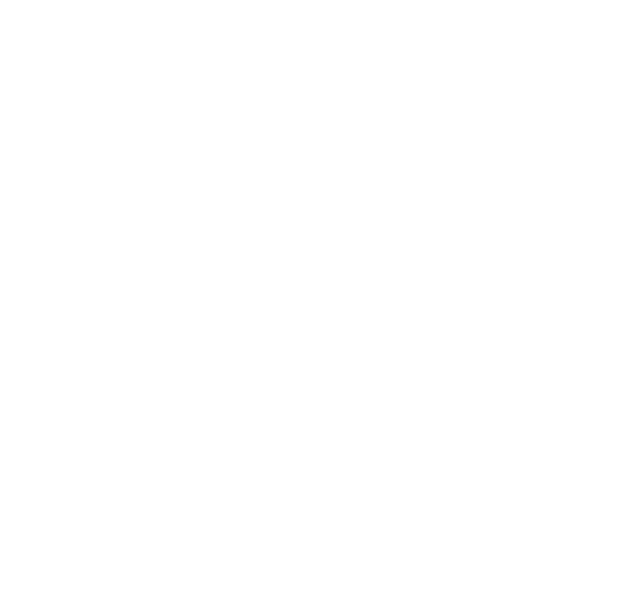
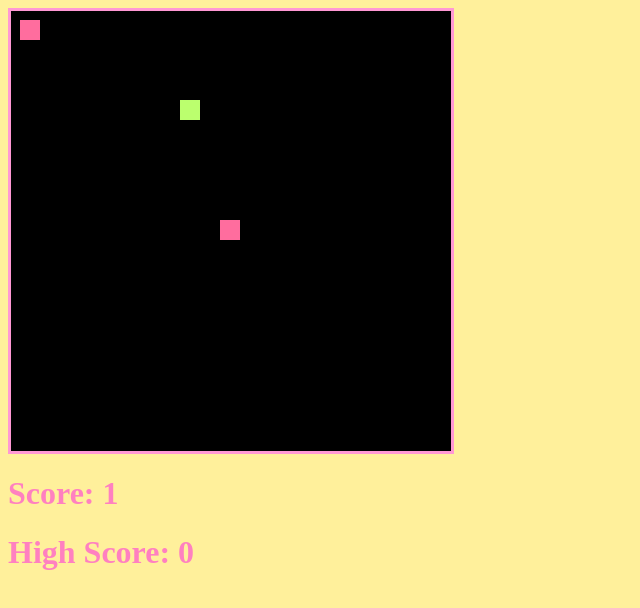
Before and after one commit to bjoseph7/bjoseph7.github.io, a plain HTML site: page asd-projects/snake/index.html in a window 1280 px wide. Shown: the whole page, without its empty margins (0-640 px from the left). Drawn offline with Linux system fonts and the light colour scheme.

Commit message:
saving walker

```diff
--- a/asd-projects/snake/index.css
+++ b/asd-projects/snake/index.css
@@ -1,17 +1,17 @@
 
 body {
-  background-color: darkgreen;
+  background-color: rgb(255, 240, 155);
 }
 
 #board {
   width: 440px;
   height: 440px;
-  border: 1px solid white;
+  border: 3px solid rgb(255, 152, 212);
   background-color: black;
 }
 
 #score, #highScore {
-  color: white;
+  color: rgb(255, 128, 192);
 }
 
 .snake, .apple {
@@ -23,15 +23,15 @@ body {
 }
 
 .snake {
-  background-color: green;
+  background-color: rgb(255, 109, 158);
   z-index: 2;
 }
 
 #snake-head {
-  background-color: darkgreen;
+  background-color: rgb(255, 109, 158);
 }
 
 .apple {
-  background-color: red;
+  background-color: rgb(187, 255, 110);
   z-index: 1;
 }
--- a/asd-projects/snake/index.html
+++ b/asd-projects/snake/index.html
@@ -4,12 +4,15 @@
   <head>
     <title>Snake</title>
     <!--Link jQuery and CSS here-->
-
+    <link rel="stylesheet" type="text/css" href="index.css" />
+    <script src="jquery.min.js"></script>
   </head>
   <body>
-
+    <div id="board"></div>
+    <h1 id="score">Score: 0</h1>
+    <h1 id="highScore">High Score: 0</h1>
   </body>
 
   <!-- Link index.js here -->
-
+  <script src="index.js"></script>
 </html>
--- a/asd-projects/snake/index.js
+++ b/asd-projects/snake/index.js
@@ -8,8 +8,11 @@
 var board = $("#board");
 var scoreElement = $("#score");
 var highScoreElement = $("#highScore");
+var snake = {};
+var apple = {};
+var score = 0;
 
-// TODO 4a: Create the snake, apple and score variables
+// TODO 4a: Create the snake, apple and score variables (done)
 // Game Variables
 
 // Constant Variables
@@ -40,11 +43,14 @@ $("body").on("keydown", handleKeyDown);
 init();
 
 function init() {
-  // TODO 4c-2: initialize the snake
-
-  // TODO 4b-2: initialize the apple
-
-  // TODO 5a: Initialize the interval
+  // initialize the snake's body as an empty Array
+  snake.body = [];
+  // make the first snakeSquare and set it as the head
+  makeSnakeSquare(10, 10);
+  snake.head = snake.body[0];
+  makeApple();
+  // start update interval
+  updateInterval = setInterval(update, 100);
 
 }
 
@@ -58,48 +64,98 @@ function init() {
  */
 function update() {
   // TODO 5b: Fill in the update function's code block
+  moveSnake();
+
+  if (hasHitWall() || hasCollidedWithSnake()) {
+    endGame();
+  }
+
+  if (hasCollidedWithApple()) {
+    handleAppleCollision();
+  }
 }
 
 function checkForNewDirection(event) {
   /*
   TODO 6b: Update snake.head.direction based on the value of activeKey.
-
+  !!!!!!!!!!!!!!!!!!!!!!!!!!!!!!!!!!!!!!!!!!!!!!!!!!!!!!!!!!!!!!!!!!!!!!!!!!!!!                   DONE
   BONUS: Only allow direction changes to take place if the new direction is
   perpendicular to the current direction
   */
 
   if (activeKey === KEY.LEFT) {
     snake.head.direction = "left";
+  } else if (activeKey === KEY.RIGHT) {
+      snake.head.direction = "right";
+  }   else if (activeKey === KEY.UP){
+        snake.head.direction = "up";
+  }     else if (activeKey === KEY.DOWN){
+          snake.head.direction = "down";
   }
 
-  // FILL IN THE REST
+  // FILL IN THE REST (done)
 
-  // console.log(snake.head.direction);     // uncomment me!
+  // console.log(snake.head.direction); //
 }
 
 function moveSnake() {
-  /*
-  TODO 11: Move each part of the snake's body such that it's body follows the head.
 
-  HINT: To complete this TODO we must figure out the next direction, row, and
-  column for each snakeSquare in the snake's body. The parts of the snake are
-  stored in the Array snake.body and each part knows knows its current
-  column/row properties.
+  // TODO 11: Move each part of the snake's body such that it's body follows the head.
+  for (var index = snake.body.length - 1; index > 0; index--) {
+    var snakeSquare = snake.body[index];
 
-  */
+    var nextSnakeSquare = snake.body[index - 1];
+    var nextRow = snakeSquare.Row;
+    var nextColumn = snakeSquare.Column;
+    var nextDirection = snakeSquare.Direction;
+
+    snakeSquare.direction = nextDirection;
+    snakeSquare.row = nextRow;
+    snakeSquare.column = nextColumn;
+    repositionSquare(snakeSquare);
+}
+  //HINT: To complete this TODO we must figure out the next direction, row, and
+  // column for each snakeSquare in the snake's body. The parts of the snake are
+  // stored in the Array snake.body and each part knows knows its current
+  // column/row properties.
+
 
   //Before moving the head, check for a new direction from the keyboard input
   checkForNewDirection();
 
-  /*
-  TODO 7: determine the next row and column for the snake's head
 
-  HINT: The snake's head will need to move forward 1 square based on the value
-  of snake.head.direction which may be one of "left", "right", "up", or "down"
-  */
+  //TODO 7: determine the next row and column for the snake's head //
+
+  if (snake.head.direction === "left") {
+    snake.head.column = snake.head.column - 1;
+  } else if (snake.head.direction === "right"){
+      snake.head.column = snake.head.column + 1;
+  } else if (snake.head.row === "up"){
+      snake.head.row = snake.head.row - 1;
+  } else if (snake.head.row === "down"){
+      snake.head.row = snake.head.row + 1;
+  }
+  repositionSquare(snake.head);
+  //HINT: The snake's head will need to move forward 1 square based on the value
+  //of snake.head.direction which may be one of "left", "right", "up", or "down"//
+
 }
 
 function hasHitWall() {
+  if (snake.head.row < 0){
+    return true;
+
+  } else if (snake.head.row > ROWS){
+    return true;
+
+  } else if (snake.head.column < 0){
+    return true;
+
+  } else if (snake.head.column > COLUMNS){
+    return true;
+  } else{
+    return false;
+  }
   /*
   TODO 8: Should return true if the snake's head has collided with the four walls of the
   board, false otherwise.
@@ -111,6 +167,13 @@ function hasHitWall() {
 }
 
 function hasCollidedWithApple() {
+  if (snake.head.row < apple.row){
+    return true;
+  } else if (snake.head.column < apple.column){
+    return true;
+  } else{
+    return false;
+  }
   /*
   TODO 9: Should return true if the snake's head has collided with the apple,
   false otherwise
@@ -130,6 +193,15 @@ function handleAppleCollision() {
   apple.element.remove();
   makeApple();
 
+  if (snake.tail.direction === "left"){
+    column = snake.tail.column + snakeSquare;
+  } else if (snake.tail.direction === "right"){
+      column = snake.tail.column - snakeSquare;
+  } else if (snake.tail.direction === "up"){
+      row = snake.tail.row - snakeSquare;
+  } else if (snake.tail.direction === "down"){
+      row = snake.tail.row + snakeSquare;
+  }
   /*
   TODO 10: determine the location of the next snakeSquare based on the .row,
   .column and .direction properties of the snake.tail snakeSquare
@@ -148,14 +220,15 @@ function handleAppleCollision() {
 }
 
 function hasCollidedWithSnake() {
-  /*
-  TODO 12: Should return true if the snake's head has collided with any part of the
-  snake's body.
 
-  HINT: Each part of the snake's body is stored in the snake.body Array. The
-  head and each part of the snake's body also knows its own row and column.
-
-  */
+  // TODO 12: Should return true if the snake's head has collided with any part of the
+  // snake's body.
+  for (q = 1; q > snake.body.row && snake.head.column; q++){
+    snake.head.row === snake.body.row[q] && snake.head.column === snake.body.column[q];
+    return true;
+  }
+  //HINT: Each part of the snake's body is stored in the snake.body Array. The
+  //      head and each part of the snake's body also knows its own row and column.
 
   return false;
 }
@@ -184,7 +257,17 @@ function endGame() {
  * position on the board that is not occupied and position the apple there.
  */
 function makeApple() {
-  // TODO 4b-1: Fill in the makeApple() code block
+  apple.element = $("<div>").addClass("apple").appendTo(board);
+
+  // get a random available row/column on the board
+  var randomPosition = getRandomAvailablePosition();
+
+  // initialize the row/column properties on the Apple Object
+  apple.row = randomPosition.row;
+  apple.column = randomPosition.column;
+
+  // position the apple on the screen
+  repositionSquare(apple);
 }
 
 /* Create an HTML element for a snakeSquare using jQuery. Then, given a row and
@@ -192,7 +275,26 @@ function makeApple() {
  * snakeSquare to the snake.body Array and set a new tail.
  */
 function makeSnakeSquare(row, column) {
-  // TODO 4c-1: Fill in this function's code block
+  var snakeSquare = {};
+
+  // make the snakeSquare.element Object and append it to the board
+  snakeSquare.element = $("<div>").addClass("snake").appendTo(board);
+
+  // initialize the row and column properties on the snakeSquare Object
+  snakeSquare.row = row;
+  snakeSquare.column = column;
+
+  // set the position of the snake on the screen
+  repositionSquare(snakeSquare);
+
+  // if this is the head, add the snake-head id
+  if (snake.body.length === 0) {
+    snakeSquare.element.attr("id", "snake-head");
+  }
+
+  // add snakeSquare to the end of the body Array and set it as the new tail
+  snake.body.push(snakeSquare);
+  snake.tail = snakeSquare;
 }
 
 /*
@@ -208,7 +310,8 @@ function makeSnakeSquare(row, column) {
 */
 function handleKeyDown(event) {
   // TODO 6a: make the handleKeyDown function register which key is pressed
-
+  activeKey = event.which;
+  console.log(activeKey);
 }
 
 /* Given a gameSquare (which may be a snakeSquare or the apple), position
--- a/asd-projects/walker/index.css
+++ b/asd-projects/walker/index.css
@@ -1,12 +1,12 @@
 
 body {
-  background-color: darkgreen;
+  background-color: rgb(0, 225, 255);
 }
 
 #board {
   width: 440px;
   height: 440px;
-  border: 1px solid white;
+  border: 3px solid white;
   background-color: black;
   position: relative;
 }
```
